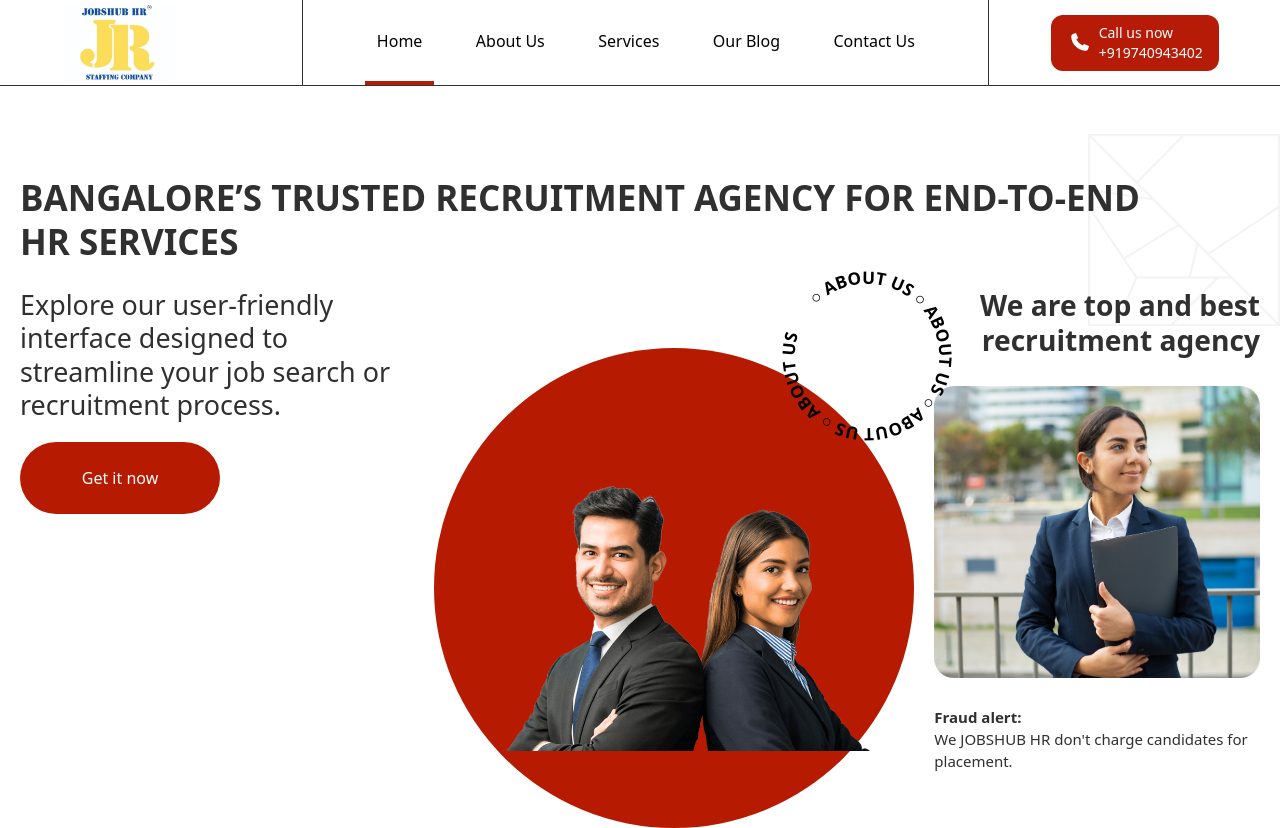
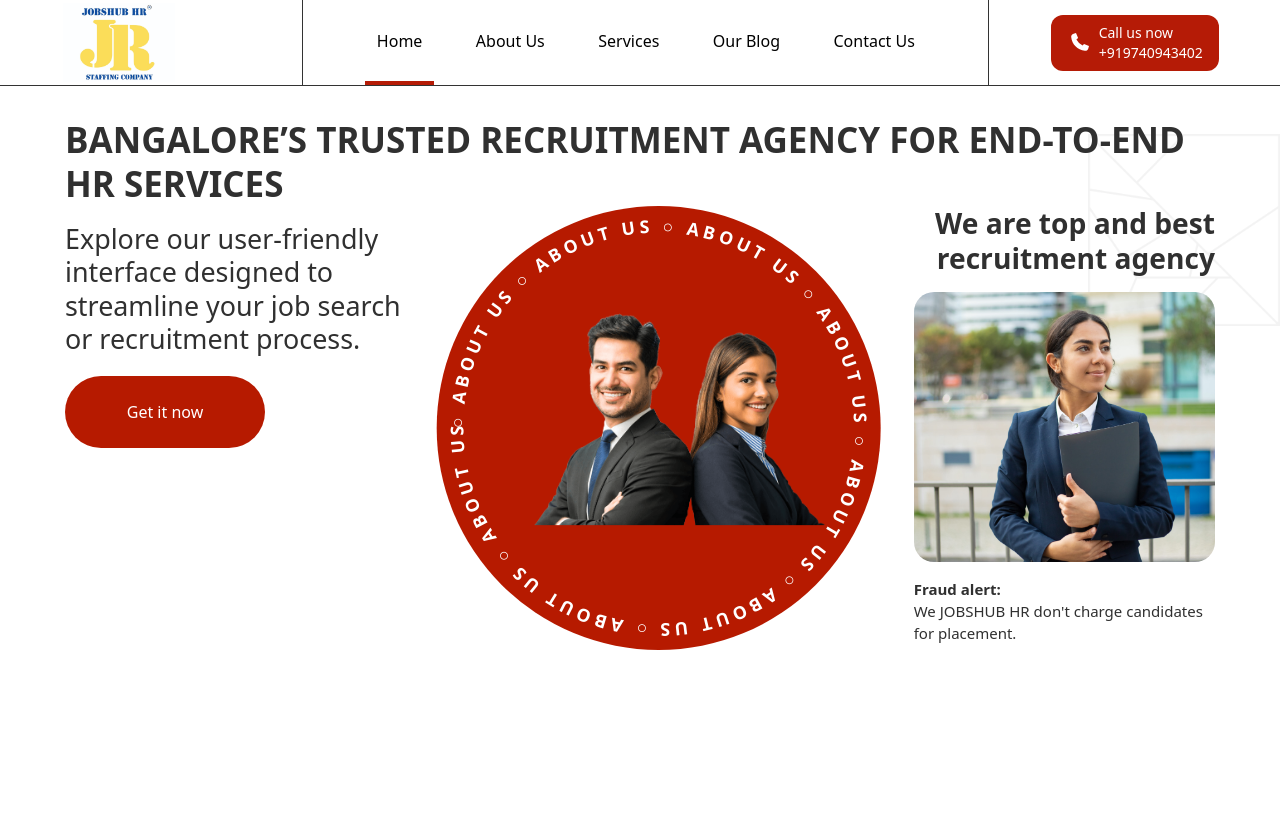
Before and after one commit to Yashwanth1228/JobsHub-HR, a Next.js app: page / in a window 1280 px wide. After the commit the page ends 800 px from the top, so only its background shows below. Built offline with nearby package versions, Linux system fonts and the light colour scheme.

Commit message:
hero section changes made

```diff
--- a/src/components/home/Hero.js
+++ b/src/components/home/Hero.js
@@ -3,21 +3,22 @@ import Link from "next/link";
 
 function PeopleVisual() {
   return (
-    <div className="relative mx-auto flex aspect-square w-full max-w-[500px] items-end justify-center md:mt-[60px]">
-      <div aria-hidden="true" className="absolute inset-0 rounded-full bg-[#b61a00]" />
+    <div className="relative mx-auto aspect-square w-full max-w-[500px] md:-translate-x-[3%] md:-translate-y-4">
+      <div className="absolute inset-0 flex items-center justify-center overflow-hidden rounded-full bg-[#b61a00]">
       <Image
         src="/images/hero/hero-imgs-Arrows-CF.png"
         alt="Two recruitment professionals"
         width={811}
         height={522}
         priority
-        className="relative z-10 mb-[16%] h-auto w-[88%]"
+        className="h-auto w-[76%] translate-x-[3%] -translate-y-[5%]"
         sizes="(max-width: 767px) 90vw, (max-width: 1024px) 50vw, 40vw"
       />
-      <Link href="/about-us/" aria-label="About Us" className="absolute right-0 top-0 z-20 hidden w-[40%] max-w-[190px] rounded-full focus-visible:outline-2 focus-visible:outline-offset-2 focus-visible:outline-[#b61a00] md:-top-[18%] md:-right-[10%] md:block">
-        <svg aria-hidden="true" viewBox="0 0 200 200" className="w-full rotate-45 fill-black text-[18px] font-bold uppercase">
-          <defs><path id="hero-about-circle" d="M 100,100 m -76,0 a 76,76 0 1,1 152,0 a 76,76 0 1,1 -152,0" /></defs>
-          <text><textPath href="#hero-about-circle">○ About Us ○ About Us ○ About Us ○ About Us</textPath></text>
+      </div>
+      <Link href="/about-us/" aria-label="About Us" className="pointer-events-none absolute inset-0 z-20 hidden rounded-full focus-visible:outline-2 focus-visible:outline-offset-2 focus-visible:outline-[#b61a00] md:block">
+        <svg aria-hidden="true" viewBox="0 0 200 200" className="h-full w-full fill-white text-[8px] font-bold uppercase motion-safe:animate-[spin_25s_linear_infinite]">
+          <defs><path id="hero-about-circle" d="M 100,100 m -88,0 a 88,88 0 1,1 176,0 a 88,88 0 1,1 -176,0" /></defs>
+          <text className="pointer-events-auto"><textPath href="#hero-about-circle" textLength="553" lengthAdjust="spacing">○ About Us ○ About Us ○ About Us ○ About Us ○ About Us ○ About Us ○ About Us ○ About Us</textPath></text>
         </svg>
       </Link>
     </div>
@@ -26,21 +27,21 @@ function PeopleVisual() {
 
 export default function Hero() {
   return (
-    <section aria-labelledby="hero-heading" className="relative overflow-hidden bg-white px-[30px] pt-[60px] text-[#303030] min-[1025px]:px-5 min-[1025px]:pt-[90px]">
+    <section aria-labelledby="hero-heading" className="relative overflow-hidden bg-white px-[30px] pt-[60px] text-[#303030] md:pt-8 min-[1025px]:px-5">
       <div aria-hidden="true" className="pointer-events-none absolute right-0 top-0 h-[200px] w-[200px] opacity-5 min-[1025px]:top-[6vh] min-[1025px]:w-[15%] min-[1025px]:max-w-[260px]">
         <Image src="/images/hero/shape-3.png" alt="" fill sizes="260px" className="object-contain object-top" />
       </div>
-      <div className="relative mx-auto max-w-[1440px]">
+      <div className="relative mx-auto max-w-[1150px]">
         <h1 id="hero-heading" className="max-w-[1150px] text-center text-[20px] leading-[1.3] font-semibold tracking-[0.9px] md:text-left md:text-[35px] md:leading-tight md:tracking-normal">
           BANGALORE’S TRUSTED RECRUITMENT AGENCY FOR END-TO-END HR SERVICES
         </h1>
-        <div className="mt-6 grid items-start gap-8 md:grid-cols-[minmax(0,1.15fr)_minmax(0,1.4fr)_minmax(0,0.95fr)] md:gap-5 min-[1025px]:gap-8">
+        <div className="mt-4 grid items-start gap-8 md:grid-cols-[minmax(0,1.15fr)_minmax(0,1.4fr)_minmax(0,0.95fr)] md:gap-5 min-[1025px]:gap-8">
           <div className="min-w-0 text-center md:text-left">
             <p className="text-[18px] leading-[1.4] md:text-[clamp(18px,2.1vw,28px)] md:leading-tight">Explore our user-friendly interface designed to streamline your job search or recruitment process.</p>
             <Link href="/contact-us/" className="mt-5 inline-flex min-h-12 w-full max-w-[200px] items-center justify-center rounded-full bg-[#b61a00] px-8 py-4 font-medium text-white focus-visible:outline-2 focus-visible:outline-offset-4 focus-visible:outline-[#b61a00] min-[1025px]:py-6">Get it now</Link>
           </div>
           <div className="order-3 md:order-2"><PeopleVisual /></div>
-          <div className="order-2 flex min-w-0 flex-col gap-7 text-center md:order-3 md:text-right">
+          <div className="order-2 flex min-w-0 flex-col gap-4 text-center md:order-3 md:-translate-y-4 md:text-right">
             <h2 className="text-[18px] leading-tight font-semibold md:text-[clamp(19px,2.2vw,30px)]">We are top and best recruitment agency</h2>
             <Image src="/images/hero/happy-businesswoman-holding-folder-scaled.jpg" alt="Recruitment professional holding a folder" width={2560} height={1707} sizes="(max-width: 767px) 90vw, 25vw" className="h-[259px] w-full rounded-[20px] object-cover md:aspect-[325/291] md:h-auto" />
             <p className="text-[15px] leading-[22px] md:text-left"><strong>Fraud alert:</strong><br />We JOBSHUB HR don&apos;t charge candidates for placement.</p>
```
Also changed, not shown: 1 other file (tests, documents, lock files or other folders).
